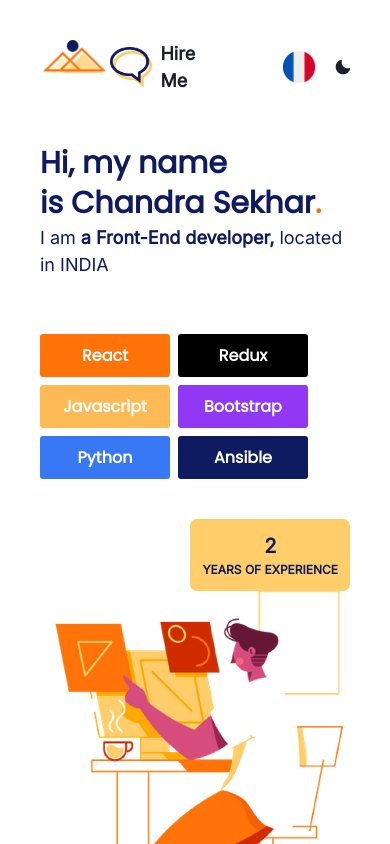
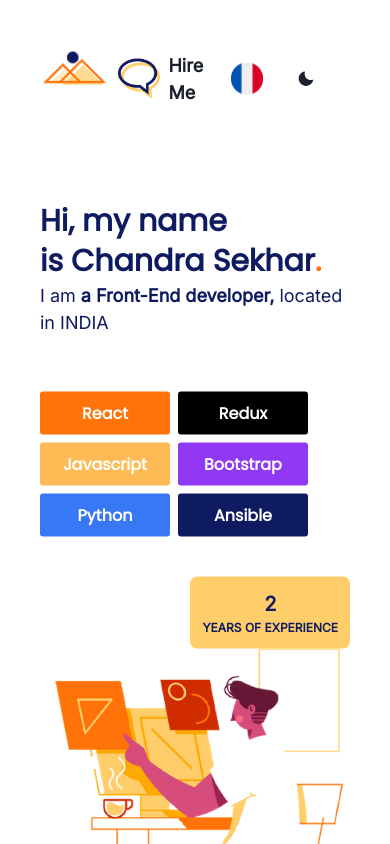
Before and after one commit to ChandraSekhar0711/React_Portfolio, a React (Vite) app: page / in a window 390 px wide. Shown: the top 844 px of the page. Built offline with nearby package versions, Linux system fonts and the light colour scheme; no server answers; the database is empty.

Commit message:
added parallex effect

```diff
--- a/package.json
+++ b/package.json
@@ -24,6 +24,7 @@
     "react-dom": "^18.2.0",
     "react-i18next": "^12.3.1",
     "react-icons": "^4.9.0",
+    "react-parallax": "^3.5.1",
     "react-slideshow-image": "^4.2.1"
   },
   "devDependencies": {
--- a/src/App.jsx
+++ b/src/App.jsx
@@ -10,7 +10,7 @@ export function App(){
 
       return (
         <>
-        <Box p={{base:10,md:20}}>
+        <Box p={{base:10,md:10}}>
           <Header />
           <Landing />
           <LatestProjects/>
--- a/src/Features/Header.jsx
+++ b/src/Features/Header.jsx
@@ -1,4 +1,11 @@
-import { Button, Flex, HStack, Image, Link, useColorMode } from "@chakra-ui/react";
+import {
+    Button,
+    Flex,
+    HStack,
+    Image,
+    Link,
+    useColorMode,
+  } from "@chakra-ui/react";
   import logoImg from "@/assets/images/logo.png";
   import bubbleImg from "@/assets/images/bubble.png";
   import flagEnImg from "@/assets/images/flag-en.png";
@@ -6,42 +13,62 @@ import { useTranslation } from "react-i18next";
   import flagFrImg from "@/assets/images/flag-fr.png";
   import { BsSun } from "react-icons/bs";
   import { MoonIcon } from "@chakra-ui/icons";
-
+  import { useEffect, useRef, useState } from "react";
 
   export function Header() {
-
     const { colorMode, toggleColorMode } = useColorMode();
-
-
     const sun = <BsSun />;
     const moon = <MoonIcon />;
-
 
     const { t, i18n } = useTranslation("home");
     const switchLanguage = () => {
       i18n.changeLanguage(i18n.language === "en" ? "fr" : "en");
+    };
+
+    // Parallax effect state
+    const [offset, setOffset] = useState(0);
+    const headerRef = useRef();
+
+    useEffect(() => {
+      const handleScroll = () => {
+        if (headerRef.current) {
+          const { top } = headerRef.current.getBoundingClientRect();
+          setOffset(top * 0.4); // Adjust the parallax effect speed as needed
         }
+      };
+
+      window.addEventListener("scroll", handleScroll);
+      return () => {
+        window.removeEventListener("scroll", handleScroll);
+      };
+    }, []);
 
     return (
-        <Flex justify="space-between">
+      <Flex
+        justify="space-between"
+        ref={headerRef}
+        transform={`translateY(${offset}px)`}
+      >
         <Image src={logoImg} h={10} />
-            <HStack justify="space-between">
+        <HStack justify="space-between" pl={2} pr={2}>
           <Image src={bubbleImg} h={10} />
-                <Link href="mailto:chandutogiri3@gmail.com?subject=Contacting you from your portfolio"
+          <Link
+            href="mailto:chandutogiri3@gmail.com?subject=Contacting you from your portfolio"
             fontSize="lg"
-                    fontWeight="bold" >{t("hireMe")}</Link>
+            fontWeight="bold"
+          >
+            {t("hireMe")}
+          </Link>
           <Image
             onClick={switchLanguage}
-                pl={20}
-                src={i18n.language==="en"?flagEnImg:flagFrImg}
+            src={i18n.language === "en" ? flagEnImg : flagFrImg}
             h={8}
             cursor="pointer"
           />
-                <Button onClick={toggleColorMode} variant={"ghost"} w={20}>
+          <Button onClick={toggleColorMode} variant="ghost" w={20}>
             {colorMode === "light" ? moon : sun}
           </Button>
         </HStack>
-
       </Flex>
     );
   }
--- a/src/Features/Landing.jsx
+++ b/src/Features/Landing.jsx
@@ -1,54 +1,110 @@
-import { Badge, Box, Flex, Heading, Image, Text, Wrap, WrapItem, useColorMode } from "@chakra-ui/react";
+import { useEffect, useRef, useState } from "react";
+import {
+  Badge,
+  Box,
+  Flex,
+  Heading,
+  Image,
+  Text,
+  Wrap,
+  WrapItem,
+  useColorMode,
+} from "@chakra-ui/react";
 import humanImg from "@/assets/images/human.png";
 import { useTranslation } from "react-i18next";
 import { Badges } from "@/components/Badges";
+
 const SKILLS = [
-    {"label": "React"},
-    {"label": "Redux"},
-    {"label": "Javascript"},
-    {"label": "Bootstrap"},
-    {"label": "Python"},
-    {"label": "Ansible"},
-
-
+  { label: "React" },
+  { label: "Redux" },
+  { label: "Javascript" },
+  { label: "Bootstrap" },
+  { label: "Python" },
+  { label: "Ansible" },
 ];
 
 export function Landing() {
-    // eslint-disable-next-line no-unused-vars
-    const { colorMode, toggleColorMode } = useColorMode()
+  const { colorMode, toggleColorMode } = useColorMode();
+  const { t } = useTranslation("home");
 
-    const {t} = useTranslation("home");
-    const left = <Box>
-        <Heading fontSize={{ base: "3xl", md: "4xl", xl: "7xl" }} color={colorMode === 'light' ? 'secondary' : 'Light'} whiteSpace="pre-line">{t("greetings")}<Text as="span" color="primary.dark">.</Text> </Heading>
-        <Text color={colorMode === 'light' ? 'secondary' : 'Light'} fontSize="lg">{t("iAm")} <Text as="span" fontWeight="bold" >{t("job")}, </Text>{t("location")}</Text>
+  // Parallax effect state
+  const [offset, setOffset] = useState(0);
+  const landingRef = useRef();
 
-        <Wrap mt={"14"}>
-        {SKILLS.map((skill,index)=>(
-            <WrapItem  key={index}>
+  useEffect(() => {
+    const handleScroll = () => {
+      if (landingRef.current) {
+        const { top } = landingRef.current.getBoundingClientRect();
+        setOffset(top * 0.4); // Adjust the parallax effect speed as needed
+      }
+    };
+
+    window.addEventListener("scroll", handleScroll);
+    return () => {
+      window.removeEventListener("scroll", handleScroll);
+    };
+  }, []);
+
+  const left = (
+    <Box>
+      <Heading
+        fontSize={{ base: "3xl", md: "4xl", xl: "7xl" }}
+        color={colorMode === "light" ? "secondary" : "Light"}
+        whiteSpace="pre-line"
+        transform={`translateY(${offset}px)`}
+      >
+        {t("greetings")}
+        <Text as="span" color="primary.dark">
+          .
+        </Text>{" "}
+      </Heading>
+      <Text
+        color={colorMode === "light" ? "secondary" : "Light"}
+        fontSize="lg"
+        transform={`translateY(${offset}px)`}
+      >
+        {t("iAm")}{" "}
+        <Text as="span" fontWeight="bold">
+          {t("job")},{" "}
+        </Text>
+        {t("location")}
+      </Text>
+
+      <Wrap mt={"14"} transform={`translateY(${offset}px)`}>
+        {SKILLS.map((skill, index) => (
+          <WrapItem key={index}>
             <Badges bg={skill.label}>{skill.label}</Badges>
           </WrapItem>
         ))}
       </Wrap>
+    </Box>
+  );
 
-    </Box>;
-    const badgeExperience = <Badge bg="primary.light" borderRadius={7} padding={3} textAlign="center">
-        <Text color="secondary" fontSize="xl"> {new Date().getFullYear()-2021}</Text>
+  const badgeExperience = (
+    <Badge bg="primary.light" borderRadius={7} padding={3} textAlign="center">
+      <Text color="secondary" fontSize="xl">
+        {new Date().getFullYear() - 2021}
+      </Text>
       <Text color="secondary">{t("yearsExp")}</Text>
+    </Badge>
+  );
 
-    </Badge>
-    const right =
-        <Box mt={{ base: 10, md: 0 }}>
+  const right = (
+    <Box mt={{ base: 10, md: 0 }} transform={`translateY(${offset}px)`}>
       <Flex justify="flex-end">{badgeExperience}</Flex>
       <Image src={humanImg} w={400} />
-        </Box>;
+    </Box>
+  );
+
   return (
     <Flex
       direction={{ base: "column", md: "row" }}
       justify="space-evenly"
-            mt={{ base: 50, md: 150 }}
+      mt={{ base: 50, md: 28 }}
+      ref={landingRef}
     >
       {left}
       {right}
     </Flex>
-    );
+  )
 }
--- a/src/components/imageSlider/ImageSlider.jsx
+++ b/src/components/imageSlider/ImageSlider.jsx
@@ -55,7 +55,7 @@ export function ImageSlider({ imageList }) {
     >
       <ModalOverlay />
       <ModalContent bg="transparent" boxShadow={"none"}>
-        <ModalCloseButton zIndex={1} bg="white" />
+        <ModalCloseButton zIndex={1} bg="white" color="secondary" />
         <ModalBody>{slider}</ModalBody>
       </ModalContent>
     </Modal>
```
Also changed, not shown: src/Features/LatestProjects.jsx (+8 -8 lines), 1 other file (tests, documents, lock files or other folders). Lines whose indentation alone changed are shown as unchanged.
